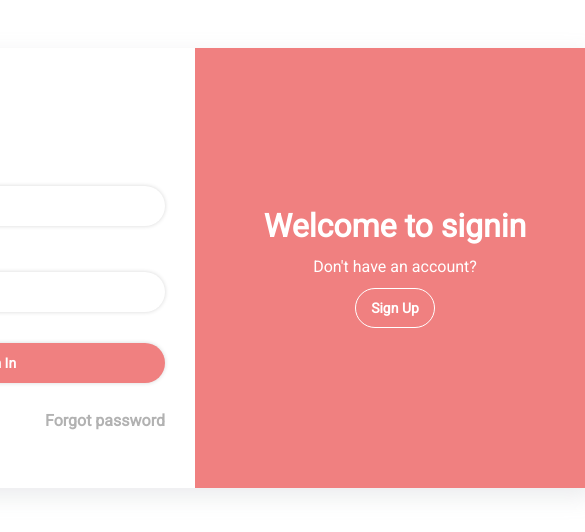
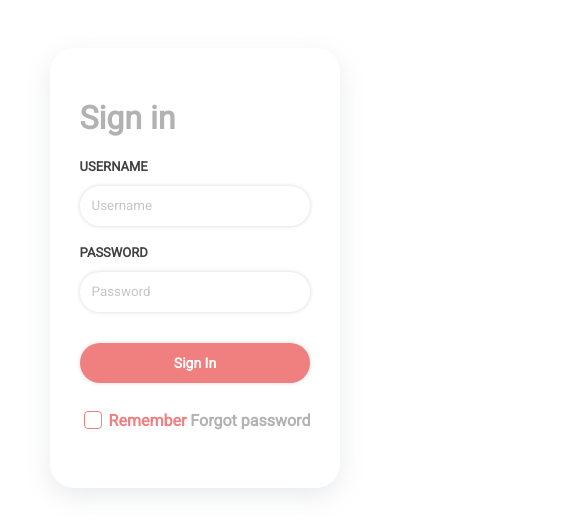
Before and after one commit to manabie-com/mana-do, a React (Create React App) app: page / in a window 390 px wide. Shown: the top 532 px of the page, 585 px wide, since content can reach past the window. Built offline with nearby package versions, Linux system fonts and the light colour scheme.

Commit message:
Responsive signin page

```diff
--- a/src/pages/Sigin/SignInPage.tsx
+++ b/src/pages/Sigin/SignInPage.tsx
@@ -30,7 +30,7 @@ const SignInPage = () => {
     }
 
     const renderFormSignin = () => (
-        <form onSubmit={signIn} className='form-signin'>
+        <form onSubmit={signIn} className='form-signin res-form-signin'>
             <h1 className='form-signin-label'>Sign in</h1>
             <label htmlFor='user_id' className='form-input'>
                 Username
@@ -71,7 +71,7 @@ const SignInPage = () => {
     );
 
     const renderWelcome = () => (
-      <div className='welcome-section'>
+      <div className='welcome-section res-welcome'>
         <h1 className='welcome-label text'>Welcome to signin</h1>
         <p className='sub-text text'>Don't have an account?</p>
         <button className='btn-signup'>Sign up</button>
--- a/src/pages/Sigin/style.css
+++ b/src/pages/Sigin/style.css
@@ -6,15 +6,16 @@
 
     box-shadow: rgba(149, 157, 165, 0.2) 0px 8px 24px;
     background-color: #fff;
-    border-radius: 8px;
-
+    border-radius: 24px;
 }
 
+/* GENERAL */
 .form-signin, .welcome-section{
     padding: 30px;
     width: 400px;
 }
 
+/* SIGN IN FORM */
 .form-input{
     width: 100%;
     display: flex;
@@ -129,7 +130,7 @@ input::placeholder {
 /* WELCOM SECTION */
 .welcome-section{
     background-color: lightcoral;
-    min-height: 400px;
+    border-radius: 0 24px 24px 0 ;
 
     display: flex;
     flex-direction: column;
@@ -163,3 +164,18 @@ input::placeholder {
     font-weight: 600;
     box-shadow: none;
 }
+
+/* RESPONSIVE */
+
+@media only screen and (max-width: 768px) {
+  .res-welcome {
+    display: none;
+  }
+
+}
+
+@media only screen and (max-width: 600px) {
+    .res-form-signin{
+      width: 100%;
+    }
+}
```
